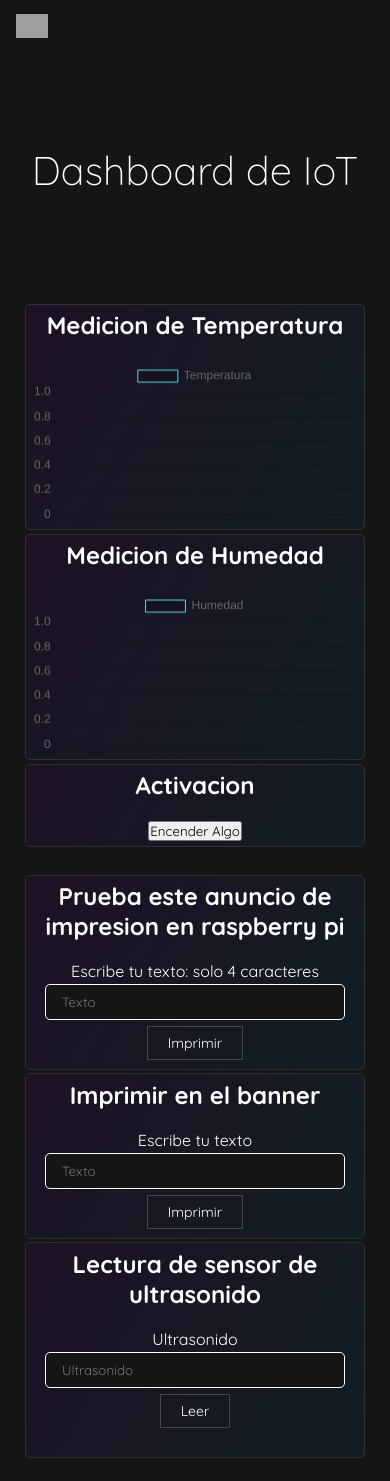
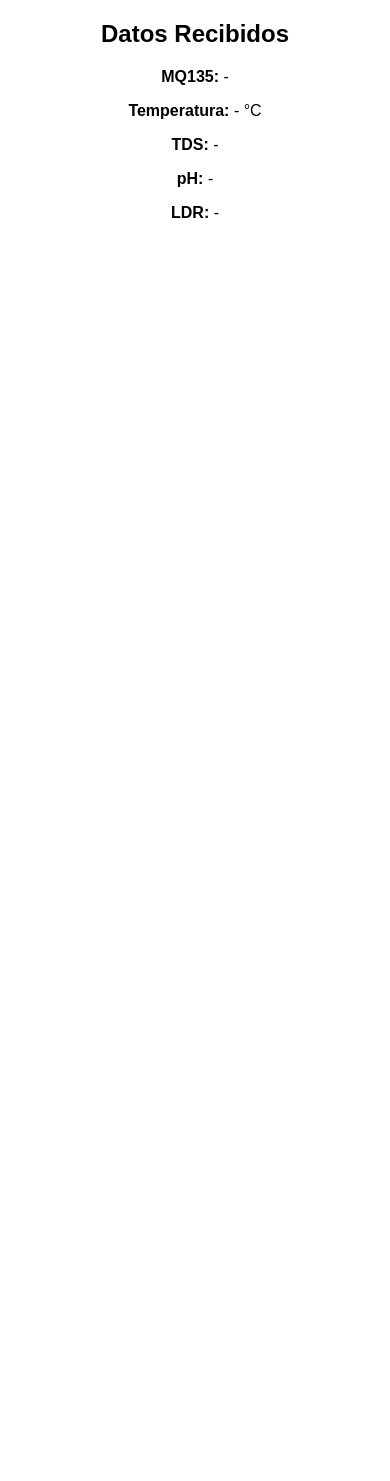
Before and after one commit to beofalejandro/IOT_Codes, a Flask app: page / in a window 390 px wide. After the commit the page ends 218 px from the top, so only its background shows below. Run offline with Flask 3, Linux system fonts and the light colour scheme; some libraries are stand-ins or nearby versions; grey boxes are pictures that could not be loaded.

Commit message:
0.7 Stable - Get Mqtt parameters

```diff
--- a/app.py
+++ b/app.py
@@ -1,46 +1,92 @@
-from flask import Flask as fk, render_template as rt, request as rq
+import json
+import sqlite3
+import paho.mqtt.client as mqtt
+from flask import Flask, render_template
 from flask_socketio import SocketIO
-from gpiozero import LED, Buzzer
-import time
-from time import strftime, sleep
-from DFRobot_DHT20 import DFRobot_DHT20 as DFRobot
-import threading as threating
 
-app = fk(__name__)
+# Configuración MQTT
+BROKER_IP = "192.168.0.13"
+TOPIC = "GsmClient/Oceano/JSON"
+
+# Configuración Flask y SocketIO
+app = Flask(__name__)
 socketio = SocketIO(app)
 
-I2C_BUS = 0x01  # default use I2C1 bus
-I2C_ADDRESS = 0x38  # default I2C device address
+# Variable global para estado del broker
+mqtt_connected = False
 
-dht20 = DFRobot(I2C_BUS, I2C_ADDRESS)
+# Conectar a SQLite y crear tablas
+def init_db():
+    conn = sqlite3.connect("sensores.db")
+    cursor = conn.cursor()
+    cursor.execute("CREATE TABLE IF NOT EXISTS MQ135 (id INTEGER PRIMARY KEY, valor REAL, timestamp DATETIME DEFAULT CURRENT_TIMESTAMP)")
+    cursor.execute("CREATE TABLE IF NOT EXISTS Temp (id INTEGER PRIMARY KEY, valor REAL, timestamp DATETIME DEFAULT CURRENT_TIMESTAMP)")
+    cursor.execute("CREATE TABLE IF NOT EXISTS TDS (id INTEGER PRIMARY KEY, valor REAL, timestamp DATETIME DEFAULT CURRENT_TIMESTAMP)")
+    cursor.execute("CREATE TABLE IF NOT EXISTS PH (id INTEGER PRIMARY KEY, valor REAL, timestamp DATETIME DEFAULT CURRENT_TIMESTAMP)")
+    cursor.execute("CREATE TABLE IF NOT EXISTS LDR (id INTEGER PRIMARY KEY, valor REAL, timestamp DATETIME DEFAULT CURRENT_TIMESTAMP)")
+    conn.commit()
+    conn.close()
 
-@app.route('/')
+# Guardar datos en SQLite
+def save_data(sensor, value):
+    conn = sqlite3.connect("sensores.db")
+    cursor = conn.cursor()
+    cursor.execute(f"INSERT INTO {sensor} (valor) VALUES (?)", (value,))
+    conn.commit()
+    conn.close()
+
+# Manejo de eventos MQTT
+def on_connect(client, userdata, flags, rc):
+    global mqtt_connected
+    if rc == 0:
+        mqtt_connected = True
+        print("✅ Conectado a MQTT")
+        client.subscribe(TOPIC)
+    else:
+        mqtt_connected = False
+        print("❌ Error al conectar MQTT")
+
+    socketio.emit("mqtt_status", {"status": mqtt_connected})
+
+def on_message(client, userdata, msg):
+    try:
+        data = json.loads(msg.payload.decode("utf-8"))
+        print("📡 Datos recibidos:", data)
+
+        save_data("MQ135", data["MQ135"])
+        save_data("Temp", data["Temp"])
+        save_data("TDS", data["TDS"])
+        save_data("PH", data["PH"])
+        save_data("LDR", data["LDR"])
+
+        # Emitir datos a la interfaz en tiempo real
+        socketio.emit("sensor_data", data)
+    except Exception as e:
+        print("❌ Error procesando mensaje MQTT:", e)
+
+# Hilo MQTT
+def mqtt_thread():
+    global mqtt_connected
+    client = mqtt.Client()
+    client.on_connect = on_connect
+    client.on_message = on_message
+
+    try:
+        client.connect(BROKER_IP, 1883, 60)
+        client.loop_forever()
+    except Exception as e:
+        mqtt_connected = False
+        print("❌ No se pudo conectar al broker MQTT:", e)
+        socketio.emit("mqtt_status", {"status": mqtt_connected})
+
+# Ruta principal
+@app.route("/")
 def index():
-    return rt('index.html')
+    return render_template("index.html", mqtt_connected=mqtt_connected)
 
-@app.route('/iraprueba')
-def prueba():
-    return rt('prueba.html')
-
-def generate_data():
-    while True:
-        if not dht20.begin():
-            print("DHT20 sensor initialization failed")
-            socketio.emit('sensor_error', {'message': "DHT20 sensor initialization failed"})
-            sleep(5)
-        else:
-            T_celcius, humidity, crc_error = dht20.get_temperature_and_humidity()
-            if crc_error:
-                print("CRC Error")
-                socketio.emit('sensor_error', {'message': "CRC Error"})
-            else:
-                T_fahrenheit = T_celcius * 9 / 5 + 32
-                socketio.emit('t_new_data', {'value': T_celcius})
-                socketio.emit('h_new_data', {'value': humidity})
-            sleep(5)
-
-if __name__ == '__main__':
-    thread = threating.Thread(target=generate_data)
-    thread.daemon = True
-    thread.start()
-    socketio.run(app, host="0.0.0.0", port=5001, debug=True, allow_unsafe_werkzeug=True)
+# Iniciar base de datos y MQTT en hilo separado
+if __name__ == "__main__":
+    init_db()
+    import threading
+    threading.Thread(target=mqtt_thread, daemon=True).start()
+    socketio.run(app, host="0.0.0.0", port=5000, debug=True)
--- a/static/app.css
+++ b/static/app.css
@@ -12,7 +12,7 @@
   margin-top: 70px;
   text-align: center;
   align-content: center;
-  height: 200px;
+  height: 10px;
 }
 
 h1 {
@@ -21,13 +21,13 @@
 }
 
 .content {
-  padding: 20px 10px;
+  padding: 50px 10px 0;
   text-align: center;
   align-content: center;
 }
 
 .container {
-  margin: 1% 10px;
+  margin: 15px 10px;
   padding: 1.5%;
   background: linear-gradient(120deg, #41006631, #0046662f);
   border: 0.5px solid #303030;
@@ -54,7 +54,7 @@
 
 @media screen and (min-width: 1400px) {
   .content {
-    margin: 4% 13%;
+    margin: 0px 3%;
   }
 }
 
--- a/static/template.css
+++ b/static/template.css
@@ -37,7 +37,7 @@
 
 header {
   width: 100%;
-  height: 70px;
+  height: 50px;
   padding: 0 4%;
   top: 0;
   left: 0;
--- a/templates/index.html
+++ b/templates/index.html
@@ -1,182 +1,49 @@
 <!DOCTYPE html>
-<html data-theme="dark" lang="en">
-
+<html lang="es">
 <head>
     <meta charset="UTF-8">
     <meta name="viewport" content="width=device-width, initial-scale=1.0">
-    <link rel="stylesheet" href=" {{url_for('static', filename='app.css')}} " />
-    <link rel="stylesheet" href=" {{url_for('static', filename='template.css')}} " />
-    <title>Projectos | ESCALIA Pythonweb</title>
-    <link rel="preconnect" href="https://fonts.googleapis.com">
-    <link rel="preconnect" href="https://fonts.gstatic.com" crossorigin>
-    <link href="https://fonts.googleapis.com/css2?family=Quicksand:wght@300..700&display=swap" rel="stylesheet">
-    <script src="https://cdn.jsdelivr.net/npm/chart.js"></script>
-    <script src="https://cdnjs.cloudflare.com/ajax/libs/socket.io/4.0.0/socket.io.js"></script>
+    <title>Monitor de Sensores</title>
+    <script src="https://cdnjs.cloudflare.com/ajax/libs/socket.io/4.5.4/socket.io.js"></script>
+    <style>
+        body { font-family: Arial, sans-serif; text-align: center; margin: 20px; }
+        .status { font-size: 20px; font-weight: bold; }
+        .error { color: red; }
+        .success { color: green; }
+    </style>
 </head>
+<body>
 
-<body>
-    <header id="header">
-        <input type="checkbox" id="menu" />
-        <label for="menu">
-            <img src="./static/library/logotype_resourses/accesibility/menu.svg" class="menu-icon" alt="" />
-        </label>
-        <ul class="menu">
-            <li class="item">
-                <a class="link" href="https://escalia-corporation.github.io/Website/about.html">
-                    <button class="header-link">Acerca de</button></a>
-            </li>
-        </ul>
-    </header>
+    <div id="mqtt-status" class="status"></div>
 
-    <main>
-        <section class="title">
-            <h1>Dashboard de IoT</h1>
-            <a href="/iraprueba">
-            </a>
-        </section>
-
-        <section class="content">
-            <div class="graphs-container">
-                <div class="container graph">
-                    <h2>Medicion de Temperatura</h2>
-                    <br>
-                    <div class="canva-graph">
-                        <canvas id="temperaturechart" ></canvas>
-                    </div>
-                </div>
-                <div class="container graph">
-                    <h2>Medicion de Humedad</h2>
-                    <br>
-                    <div class="canva-graph">
-                        <canvas id="humiditychart"></canvas>
-                    </div>
-                </div>
-            </div>
-            <div class="container">
-                <h2>Activacion</h2>
-                <br>
-                <button>Encender Algo</button>
-            </div>
-            <br>
-            <div class="container">
-                <h2>Prueba este anuncio de impresion en raspberry pi</h2>
-                <br>
-                <form action="/text" method="POST">
-                    <p for="customtext">Escribe tu texto: solo 4 caracteres</p>
-                    <input type="text" name="customtext" placeholder="Texto">
-
-                    <div class="controls">
-                        <button type="submit" class="button">Imprimir</button>
-                    </div>
-                </form>
-            </div>
-            <div class="container">
-                <h2>Imprimir en el banner</h2>
-                <br>
-                <form action="/banner" method="POST">
-                    <p for="customtext">Escribe tu texto</p>
-                    <input type="text" name="customtextbanner" placeholder="Texto">
-
-                    <div class="controls">
-                        <button type="submit" class="button">Imprimir</button>
-                    </div>
-                </form>
-            </div>
-            <div class="container">
-                <h2>Lectura de sensor de ultrasonido</h2>
-                <br>
-                <form action="/ultrasonic" method="POST">
-                    <p>Ultrasonido</p>
-                    <input type="text" name="ultrasonic" placeholder="Ultrasonido">
-
-                    <div class="controls">
-                        <button type="submit" class="button">Leer</button>
-                    </div>
-                    <br>
-                </form>
-            </div>
-        </section>
-    </main>
+    <h2>Datos Recibidos</h2>
+    <p><strong>MQ135:</strong> <span id="mq135">-</span></p>
+    <p><strong>Temperatura:</strong> <span id="temp">-</span> °C</p>
+    <p><strong>TDS:</strong> <span id="tds">-</span></p>
+    <p><strong>pH:</strong> <span id="ph">-</span></p>
+    <p><strong>LDR:</strong> <span id="ldr">-</span></p>
 
     <script>
-        const ctx = document.getElementById('temperaturechart').getContext('2d');
-        const tdata = {
-            labels: [],
-            datasets: [{
-                label: 'Temperatura',
-                data: [],
-                borderColor: '#63d1d1',
-                borderWidth: 1,
-                fill: false
-            }]
-        };
+        var socket = io();
 
-        const tconfig = {
-            type: 'line',
-            data: tdata,
-            options: {
-                scales: {
-                    y: {
-                        beginAtZero: true
-                    }
-                }
+        socket.on("mqtt_status", function(data) {
+            var statusDiv = document.getElementById("mqtt-status");
+            if (data.status) {
+                statusDiv.innerHTML = "✅ Conectado al broker MQTT";
+                statusDiv.className = "status success";
+            } else {
+                statusDiv.innerHTML = "❌ Error: No se pudo conectar al broker MQTT";
+                statusDiv.className = "status error";
             }
-        };
-
-        const temperaturechart = new Chart(ctx, tconfig);
-
-        const tsocket = io();
-
-        tsocket.on('t_new_data', function (msg) {
-            if (tdata.labels.length >= 20) {
-                tdata.labels.shift(); // Elimina el primer label si hay más de 10
-                tdata.datasets[0].data.shift(); // Elimina el primer dato si hay más de 10
-            }
-            tdata.labels.push(new Date().toLocaleTimeString());
-            tdata.datasets[0].data.push(msg.value);
-            temperaturechart.update();
         });
 
-
-        ////////////////////
-        const ctxhuminity = document.getElementById('humiditychart').getContext('2d');
-        const hdata = {
-            labels: [],
-            datasets: [{
-                label: 'Humedad',
-                data: [],
-                borderColor: '#63d1d1',
-                borderWidth: 1,
-                fill: false
-            }]
-        };
-
-        const hconfig = {
-            type: 'line',
-            data: hdata,
-            options: {
-                scales: {
-                    y: {
-                        beginAtZero: true
-                    }
-                }
-            }
-        };
-
-        const humiditychart = new Chart(ctxhuminity, hconfig);
-        const hsocket = io();
-
-        hsocket.on('h_new_data', function (msg) {
-            //Elimina el valor si supera los que indicas
-            if (hdata.labels.length >= 20) {
-                hdata.labels.shift();
-                hdata.datasets[0].data.shift();
-            }
-            hdata.labels.push(new Date().toLocaleTimeString());
-            hdata.datasets[0].data.push(msg.value);
-            humiditychart.update();
+        socket.on("sensor_data", function(data) {
+            document.getElementById("mq135").innerText = data.MQ135;
+            document.getElementById("temp").innerText = data.Temp;
+            document.getElementById("tds").innerText = data.TDS;
+            document.getElementById("ph").innerText = data.PH;
+            document.getElementById("ldr").innerText = data.LDR;
         });
     </script>
 </body>
-
 </html>
```
Also changed, not shown: fuctional.txt (added, +74 -0 lines), test.py (added, +62 -0 lines), .db (added), datos.db (added), datos_mqtt.db (added), sensor_data.db (added), sensores.db (added), strongberry.db (added), temperature_data.db (added).
